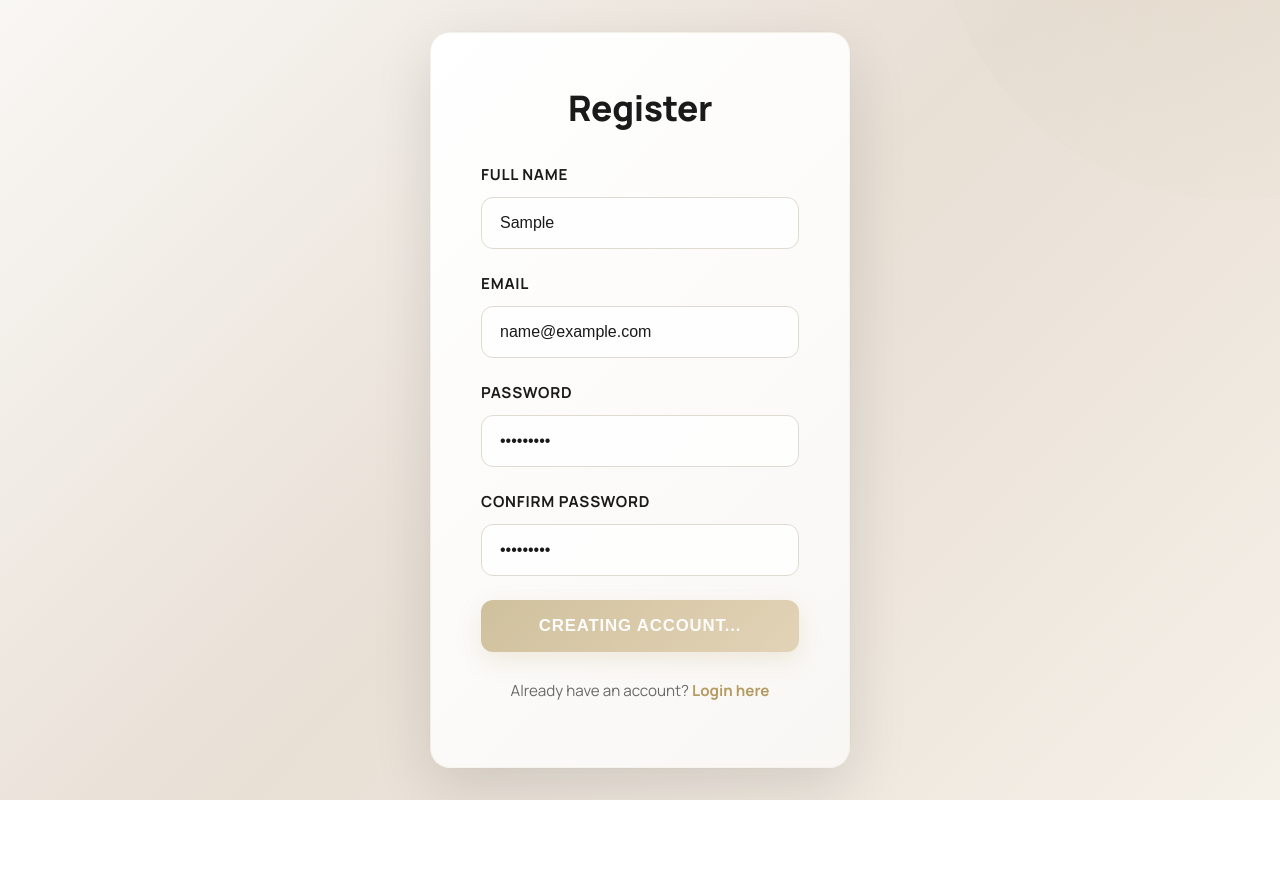
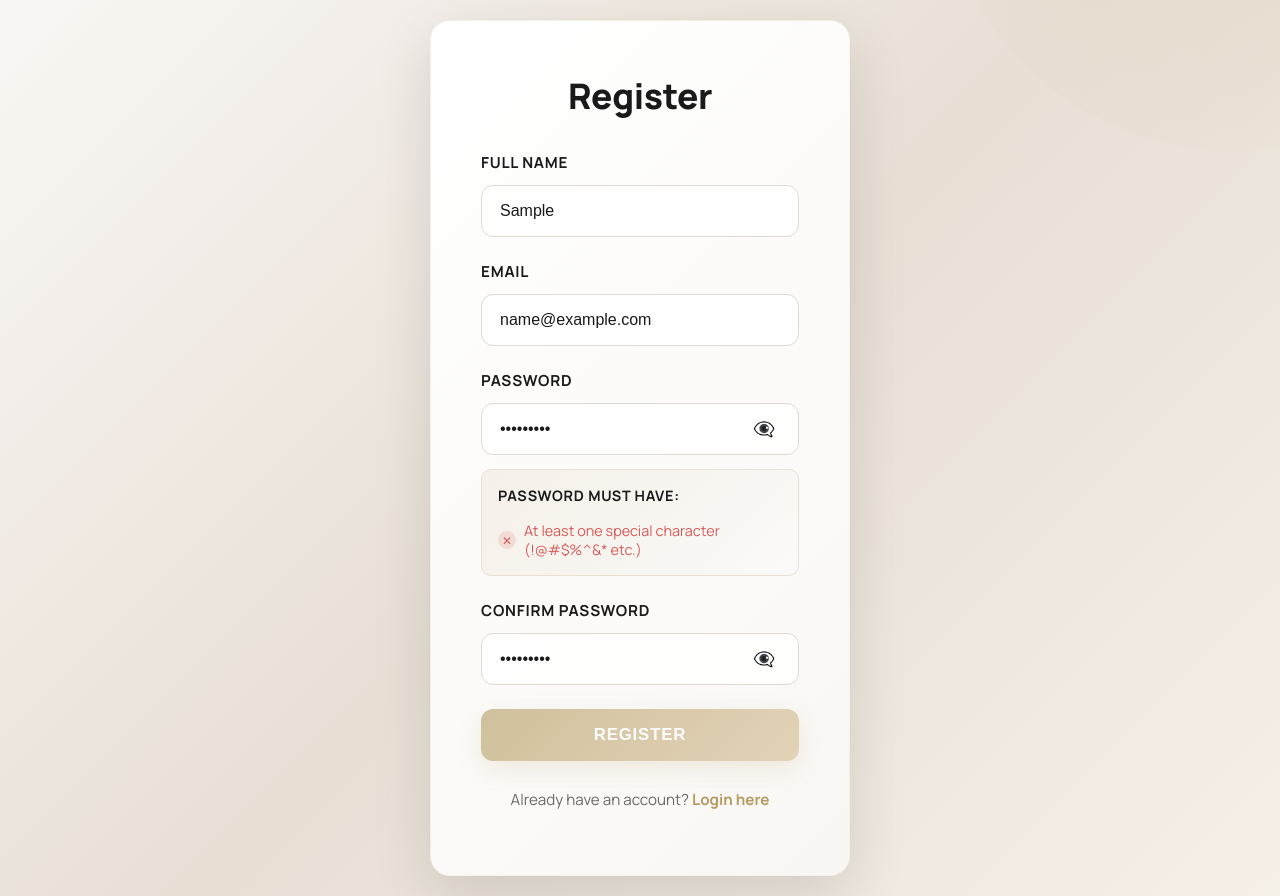
Before and after one commit to romanmaharjan01/nexora-lift, a React (Vite) app: page /register in a window 1280 px wide. Both pictures are taken after typing "Sample", "name@example.com", "Sample123", "Sample123" into the empty fields and a click on the button "REGISTER". Before the commit the page ends 800 px from the top, so only its background shows below. Built offline with nearby package versions, Linux system fonts and the light colour scheme; no server answers.

Commit message:
feat: Enhance authentication pages with password visibility toggle and validation

```diff
--- a/src/firebase-config.js
+++ b/src/firebase-config.js
@@ -11,5 +11,18 @@ const firebaseConfig = {
   appId: '1:256539194091:web:xXxXxXxXxXxXxXxXxXxXxXx',
 }
 
+// Check if using placeholder API key
+if (firebaseConfig.apiKey.includes('xXx') || firebaseConfig.apiKey.includes('AIzaSyDNBd9x')) {
+  console.warn(
+    '⚠️ FIREBASE CONFIG ERROR: API key is using placeholder values!\n' +
+    'To fix this:\n' +
+    '1. Go to https://console.firebase.google.com/project/nexora-lift/settings/general\n' +
+    '2. Select your Web App under "Your apps"\n' +
+    '3. Copy the entire firebaseConfig object\n' +
+    '4. Replace the values in src/firebase-config.js\n\n' +
+    'Currently, Authentication features will not work!'
+  )
+}
+
 const app = initializeApp(firebaseConfig)
 export const auth = getAuth(app)
--- a/src/pages/AuthPages.css
+++ b/src/pages/AuthPages.css
@@ -69,6 +69,41 @@
   color: #1a1a1a;
 }
 
+.password-input-wrapper {
+  position: relative;
+  display: flex;
+  align-items: center;
+}
+
+.password-input-wrapper input {
+  width: 100%;
+  padding-right: 48px;
+}
+
+.toggle-password-btn {
+  position: absolute;
+  right: clamp(12px, 2vw, 16px);
+  background: none;
+  border: none;
+  color: #b39b61;
+  cursor: pointer;
+  font-size: 1.1rem;
+  transition: all 0.2s ease;
+  padding: 8px;
+  display: flex;
+  align-items: center;
+  justify-content: center;
+}
+
+.toggle-password-btn:hover {
+  transform: scale(1.1);
+  color: #d4bb8e;
+}
+
+.toggle-password-btn:active {
+  transform: scale(0.95);
+}
+
 .form-group input::placeholder {
   color: #a89a8a;
 }
@@ -91,6 +126,59 @@
   border: 1px solid rgba(214, 90, 90, 0.2);
   border-left: 4px solid #d65a5a;
   animation: shake 0.3s ease-in-out;
+  white-space: pre-wrap;
+  line-height: 1.6;
+}
+
+.password-requirements {
+  background: linear-gradient(135deg, #f5f0e8 0%, #fafaf8 100%);
+  border: 1px solid #e8dfd5;
+  border-radius: 10px;
+  padding: clamp(12px, 2vw, 16px);
+  margin-top: clamp(10px, 1.5vw, 14px);
+  display: flex;
+  flex-direction: column;
+  gap: 8px;
+}
+
+.req-title {
+  margin: 0 0 8px 0;
+  font-size: clamp(0.8rem, 1.5vw, 0.9rem);
+  font-weight: 700;
+  color: #1a1a1a;
+  text-transform: uppercase;
+  letter-spacing: 0.05em;
+}
+
+.req-list {
+  list-style: none;
+  padding: 0;
+  margin: 0;
+  display: flex;
+  flex-direction: column;
+  gap: 6px;
+}
+
+.req-item {
+  display: flex;
+  align-items: center;
+  gap: 8px;
+  font-size: clamp(0.8rem, 1.5vw, 0.9rem);
+  color: #d65a5a;
+  margin: 0;
+}
+
+.req-icon {
+  display: inline-flex;
+  align-items: center;
+  justify-content: center;
+  width: 18px;
+  height: 18px;
+  background: rgba(214, 90, 90, 0.15);
+  border-radius: 50%;
+  font-weight: 700;
+  font-size: 0.75rem;
+  flex-shrink: 0;
 }
 
 .auth-button {
--- a/src/pages/LoginPage.jsx
+++ b/src/pages/LoginPage.jsx
@@ -9,6 +9,7 @@ export function LoginPage() {
   const [email, setEmail] = useState('')
   const [password, setPassword] = useState('')
   const [error, setError] = useState('')
+  const [showPassword, setShowPassword] = useState(false)
   const [loading, setLoading] = useState(false)
   const navigate = useNavigate()
 
@@ -46,14 +47,24 @@ export function LoginPage() {
 
           <div className="form-group">
             <label htmlFor="password">Password</label>
+            <div className="password-input-wrapper">
               <input
                 id="password"
-              type="password"
+                type={showPassword ? 'text' : 'password'}
                 value={password}
                 onChange={(e) => setPassword(e.target.value)}
                 required
                 placeholder="••••••••"
               />
+              <button
+                type="button"
+                className="toggle-password-btn"
+                onClick={() => setShowPassword(!showPassword)}
+                aria-label={showPassword ? 'Hide password' : 'Show password'}
+              >
+                {showPassword ? '👁️' : '👁️‍🗨️'}
+              </button>
+            </div>
           </div>
 
           {error && <div className="error-message">{error}</div>}
--- a/src/pages/RegisterPage.jsx
+++ b/src/pages/RegisterPage.jsx
@@ -2,7 +2,7 @@ import { useState } from 'react'
 import { createUserWithEmailAndPassword, updateProfile } from 'firebase/auth'
 import { auth } from '../firebase-config'
 import { useNavigate, Link } from 'react-router-dom'
-import { getFirebaseErrorMessage } from '../utils/errorMessages'
+import { getFirebaseErrorMessage, validatePassword, validateEmail } from '../utils/errorMessages'
 import './AuthPages.css'
 
 export function RegisterPage() {
@@ -11,20 +11,49 @@ export function RegisterPage() {
   const [password, setPassword] = useState('')
   const [confirmPassword, setConfirmPassword] = useState('')
   const [error, setError] = useState('')
+  const [passwordErrors, setPasswordErrors] = useState([])
+  const [showPassword, setShowPassword] = useState(false)
+  const [showConfirmPassword, setShowConfirmPassword] = useState(false)
   const [loading, setLoading] = useState(false)
   const navigate = useNavigate()
+
+  const handlePasswordChange = (value) => {
+    setPassword(value)
+    if (value) {
+      const errors = validatePassword(value)
+      setPasswordErrors(errors)
+    } else {
+      setPasswordErrors([])
+    }
+  }
 
   const handleRegister = async (e) => {
     e.preventDefault()
     setError('')
 
+    // Validate email
+    const emailError = validateEmail(email)
+    if (emailError) {
+      setError(emailError)
+      return
+    }
+
+    // Validate password strength
+    const pwdErrors = validatePassword(password)
+    if (pwdErrors.length > 0) {
+      setError('Password does not meet requirements:\n' + pwdErrors.map(e => '• ' + e).join('\n'))
+      return
+    }
+
+    // Check password match
     if (password !== confirmPassword) {
       setError('Passwords do not match')
       return
     }
 
-    if (password.length < 6) {
-      setError('Password should be at least 6 characters')
+    // Check if name is provided
+    if (!name.trim()) {
+      setError('Full name is required')
       return
     }
 
@@ -77,31 +106,63 @@ export function RegisterPage() {
 
           <div className="form-group">
             <label htmlFor="password">Password</label>
+            <div className="password-input-wrapper">
               <input
                 id="password"
-              type="password"
+                type={showPassword ? 'text' : 'password'}
                 value={password}
-              onChange={(e) => setPassword(e.target.value)}
+                onChange={(e) => handlePasswordChange(e.target.value)}
                 required
                 placeholder="••••••••"
               />
+              <button
+                type="button"
+                className="toggle-password-btn"
+                onClick={() => setShowPassword(!showPassword)}
+                aria-label={showPassword ? 'Hide password' : 'Show password'}
+              >
+                {showPassword ? '👁️' : '👁️‍🗨️'}
+              </button>
+            </div>
+            {passwordErrors.length > 0 && (
+              <div className="password-requirements">
+                <p className="req-title">Password must have:</p>
+                <ul className="req-list">
+                  {passwordErrors.map((err, idx) => (
+                    <li key={idx} className="req-item">
+                      <span className="req-icon">✕</span> {err}
+                    </li>
+                  ))}
+                </ul>
+              </div>
+            )}
           </div>
 
           <div className="form-group">
             <label htmlFor="confirmPassword">Confirm Password</label>
+            <div className="password-input-wrapper">
               <input
                 id="confirmPassword"
-              type="password"
+                type={showConfirmPassword ? 'text' : 'password'}
                 value={confirmPassword}
                 onChange={(e) => setConfirmPassword(e.target.value)}
                 required
                 placeholder="••••••••"
               />
+              <button
+                type="button"
+                className="toggle-password-btn"
+                onClick={() => setShowConfirmPassword(!showConfirmPassword)}
+                aria-label={showConfirmPassword ? 'Hide password' : 'Show password'}
+              >
+                {showConfirmPassword ? '👁️' : '👁️‍🗨️'}
+              </button>
+            </div>
           </div>
 
           {error && <div className="error-message">{error}</div>}
 
-          <button type="submit" disabled={loading} className="auth-button">
+          <button type="submit" disabled={loading || passwordErrors.length > 0} className="auth-button">
             {loading ? 'Creating account...' : 'Register'}
           </button>
         </form>
--- a/src/utils/errorMessages.js
+++ b/src/utils/errorMessages.js
@@ -24,6 +24,53 @@ export const getFirebaseErrorMessage = (errorCode) => {
 };
 
 /**
+ * Validate password strength and return specific error messages
+ */
+export const validatePassword = (password) => {
+  const errors = [];
+
+  if (!password) {
+    return ['Password is required'];
+  }
+
+  if (password.length < 8) {
+    errors.push(`At least 8 characters (currently ${password.length})`);
+  }
+
+  if (!/[a-z]/.test(password)) {
+    errors.push('At least one lowercase letter (a-z)');
+  }
+
+  if (!/[A-Z]/.test(password)) {
+    errors.push('At least one uppercase letter (A-Z)');
+  }
+
+  if (!/\d/.test(password)) {
+    errors.push('At least one number (0-9)');
+  }
+
+  if (!/[!@#$%^&*()_+\-=\[\]{};':"\\|,.<>\/?]/.test(password)) {
+    errors.push('At least one special character (!@#$%^&* etc.)');
+  }
+
+  return errors;
+};
+
+/**
+ * Validate email format
+ */
+export const validateEmail = (email) => {
+  const emailRegex = /^[^\s@]+@[^\s@]+\.[^\s@]+$/;
+  if (!email) {
+    return 'Email is required';
+  }
+  if (!emailRegex.test(email)) {
+    return 'Please enter a valid email address';
+  }
+  return null;
+};
+
+/**
  * Get admin-specific error messages
  */
 export const getAdminErrorMessage = (errorCode) => {
```
Lines whose indentation alone changed are shown as unchanged.
